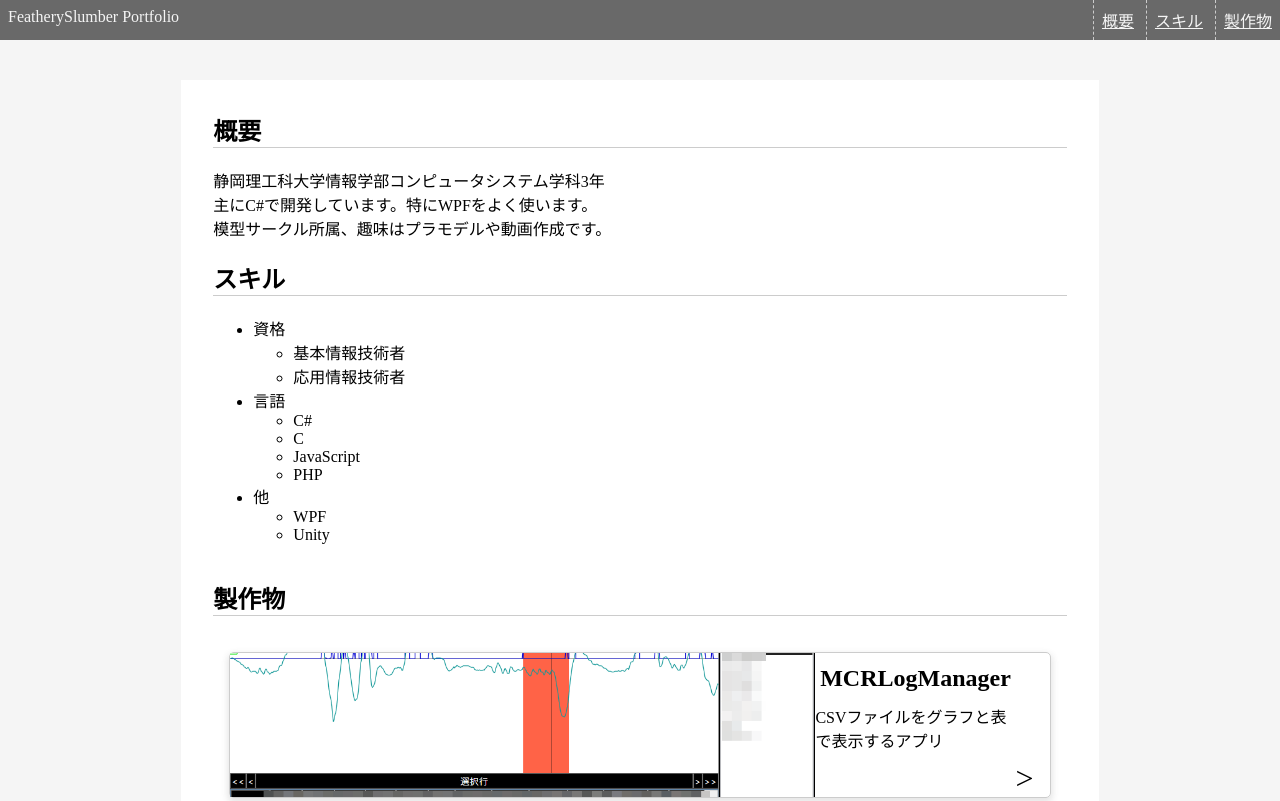
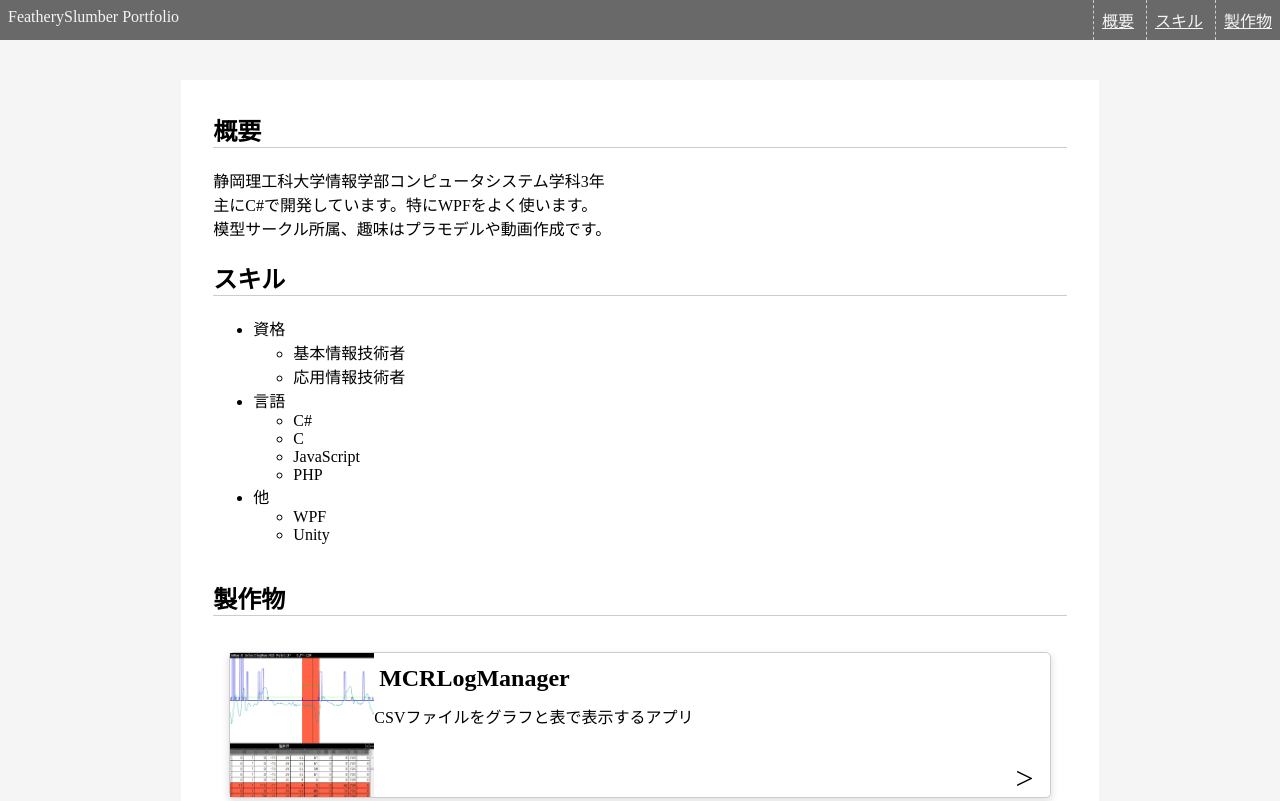
Before and after one commit to FeatherySlumber/FeatherySlumber.github.io, a plain HTML site: page index.html in a window 1280 px wide. Shown: the top 801 px of the page. Drawn offline with Linux system fonts and the light colour scheme.

Commit message:
PC用レイアウト修正

```diff
--- a/style.css
+++ b/style.css
@@ -119,7 +119,7 @@ section:first-child h1{
         align-self: center;
     }
     .card-pic{
-        width: var(--pic-displaySize);
+        width: var(--pic-displaySize)!important;
     }
 }
 
```
